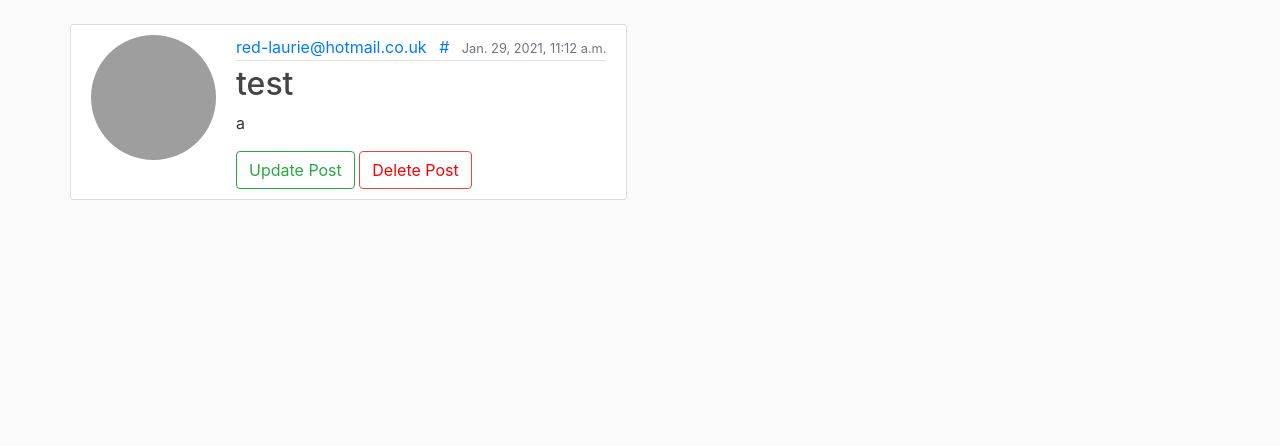
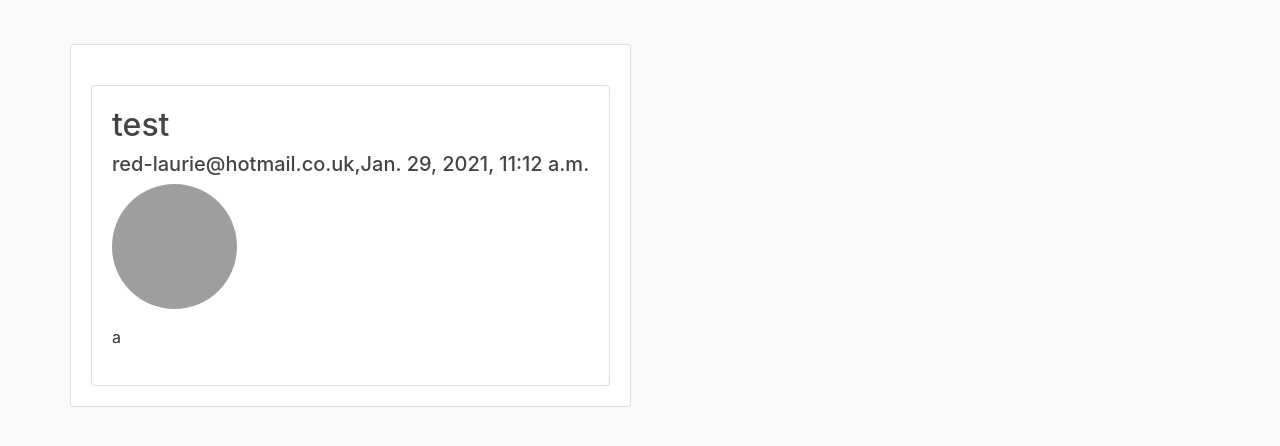
Before and after one commit to redlaurie/DjangoPortfolio, a Django app: page /post/9/ in a window 1280 px wide. Shown: the part 56-502 px from the top of the page. Run offline with Django 3.2, Linux system fonts and the light colour scheme; a user stored in the database is signed in; data comes from the database, SQL or seed files in the repository; both versions use the stored data as it was after the commit; some libraries are stand-ins or nearby versions; grey boxes are pictures that could not be loaded.

Commit message:
Multiple Post templates to choose from part 1

```diff
--- a/Djangotest/blog/Templates/Blog/base.html
+++ b/Djangotest/blog/Templates/Blog/base.html
@@ -38,6 +38,7 @@
         <title>Home</title>
     {% endif %}
 </head>
+    {% block main %}{% endblock %}
 <body>
     <header class="site-header">
       <nav class="navbar navbar-expand-md navbar-dark bg-steel fixed-top">
@@ -68,7 +69,6 @@
         </div>
       </nav>
     </header>
-    {% block main %}{% endblock %}
     <main role="main" class="container">
         <div class="row">
             <div class="col">
--- /dev/null
+++ b/Djangotest/blog/Templates/Blog/post_detail_2.html
@@ -0,0 +1,14 @@
+{% extends "blog/base.html" %}
+{% block content %}
+<div class="card">
+  <div class="leftcolumn">
+    <div class="card">
+      <h2>{{ post.title }}</h2>
+      <h5>{{ post.author }},{{ post.date_posted }}</h5>
+      <img class="rounded-circle account-img" id="currentPhoto" src="{{ post.image.url }}"
+                 onerror="this.onerror=null; this.src='{{ post.author.profile.image.url }}'" alt="" width="100" height="120">
+      <p>{{ post.content }}</p>
+    </div>
+  </div>
+</div>
+{% endblock content %}
--- a/Djangotest/blog/admin.py
+++ b/Djangotest/blog/admin.py
@@ -1,6 +1,7 @@
 from django.contrib import admin
-from.models import Post,postImages
+from.models import Post,postImages,PostTemplates
 # Register your models here.
 
 admin.site.register(Post)
 admin.site.register(postImages)
+admin.site.register(PostTemplates)
--- a/Djangotest/blog/models.py
+++ b/Djangotest/blog/models.py
@@ -2,6 +2,8 @@ from django.db import models
 from django.utils import timezone
 from django.contrib.auth.models import User
 from django.urls import reverse
+class PostTemplates(models.Model):
+    templateURLS = models.TextField()
 
 class Post(models.Model):
     title = models.CharField(max_length=100)
@@ -10,6 +12,7 @@ class Post(models.Model):
     date_posted = models.DateTimeField(default=timezone.now)
     author = models.ForeignKey(User, on_delete = models.CASCADE )
     image = models.ImageField(default='default.jpg', upload_to='project_pics')
+    Template = models.ForeignKey(PostTemplates, on_delete=models.SET_NULL, blank=True, null=True)
     def __str__(self):
         return self.title
 
--- a/Djangotest/blog/static/blog/main.css
+++ b/Djangotest/blog/static/blog/main.css
@@ -111,3 +111,8 @@ a.article-title:hover {
     *display: inline;
     zoom: 1
 }
+.card {
+  background-color: white;
+  padding: 20px;
+  margin-top: 20px;
+}
--- a/Djangotest/blog/views.py
+++ b/Djangotest/blog/views.py
@@ -44,7 +44,8 @@ def DetailView(request,pk):
     print(photos)
     context = {'post':post,'photos':photos, 'title': post}
     print(context)
-    return render(request, 'Blog/post_detail.html',context)
+    url = post.Template.templateURLS
+    return render(request, url,context)
 
 class PostCreateView(CreateView):
     model = Post
```
Also changed, not shown: Djangotest/registration/templates/diary/diary.html (+26 -2 lines), Djangotest/blog/migrations/0006_post_url.py (added), Djangotest/blog/migrations/0007_posttemplates.py (added), Djangotest/blog/migrations/0008_auto_20210203_1148.py (added), Djangotest/db.sqlite3.
